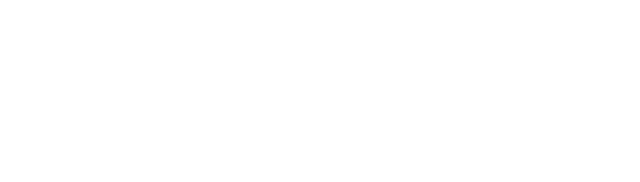
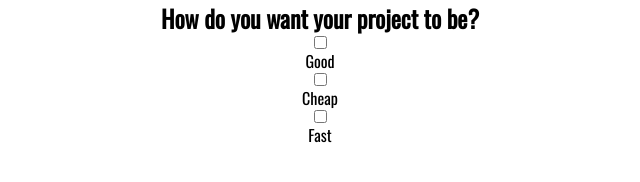
Before and after one commit to istarlet/good-cheap-fast-checkboxes, a plain HTML site: page index.html in a window 1280 px wide. Shown: the whole page, without its empty margins (320-960 px from the left). Drawn offline with nearby package versions, Linux system fonts and the light colour scheme.

Commit message:
Add html tags and content

```diff
--- a/index.html
+++ b/index.html
@@ -1,12 +1,36 @@
 <html lang="en">
-<head>
-    <meta charset="UTF-8">
-    <meta http-equiv="X-UA-Compatible" content="IE=edge">
-    <meta name="viewport" content="width=device-width, initial-scale=1.0">
+  <head>
+    <meta charset="UTF-8" />
+    <meta http-equiv="X-UA-Compatible" content="IE=edge" />
+    <meta name="viewport" content="width=device-width, initial-scale=1.0" />
     <title>Good, Cheap, Fast Checkboxes</title>
     <link rel="stylesheet" href="styles.css" />
-</head>
-<body>
+  </head>
+  <body>
+    <h2>How do you want your project to be?</h2>
+    <div class="toggle-container">
+      <input type="checkbox" id="good" class="toggle" />
+      <label for="good" class="label">
+        <div class="ball"></div>
+      </label>
+      <span>Good</span>
+    </div>
+
+    <div class="toggle-container">
+      <input type="checkbox" id="cheap" class="toggle" />
+      <label for="cheap" class="label">
+        <div class="ball"></div>
+      </label>
+      <span>Cheap</span>
+    </div>
+
+    <div class="toggle-container">
+      <input type="checkbox" id="fast" class="toggle" />
+      <label for="fast" class="label">
+        <div class="ball"></div>
+      </label>
+      <span>Fast</span>
+    </div>
     <script src="main.js"></script>
-</body>
+  </body>
 </html>
```
